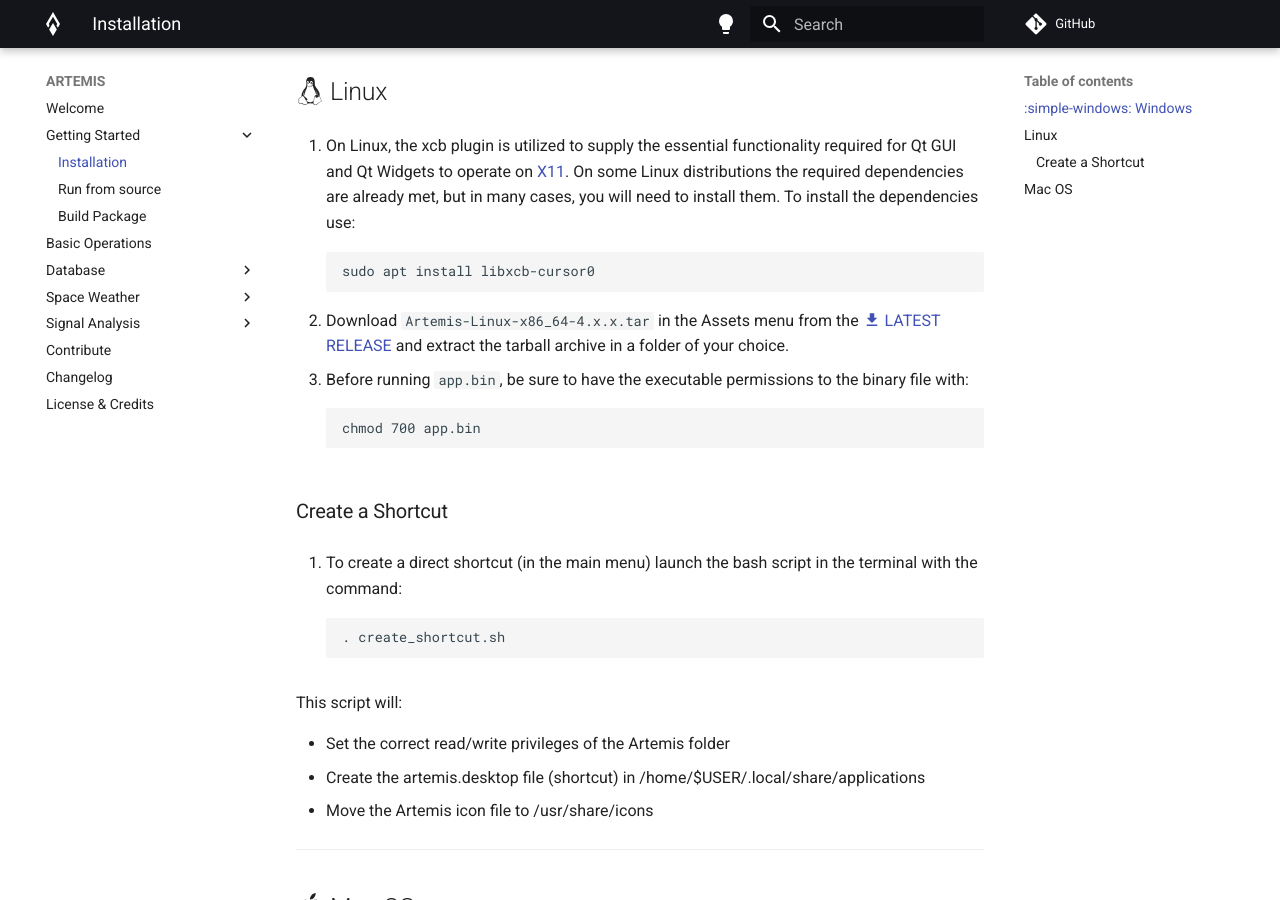
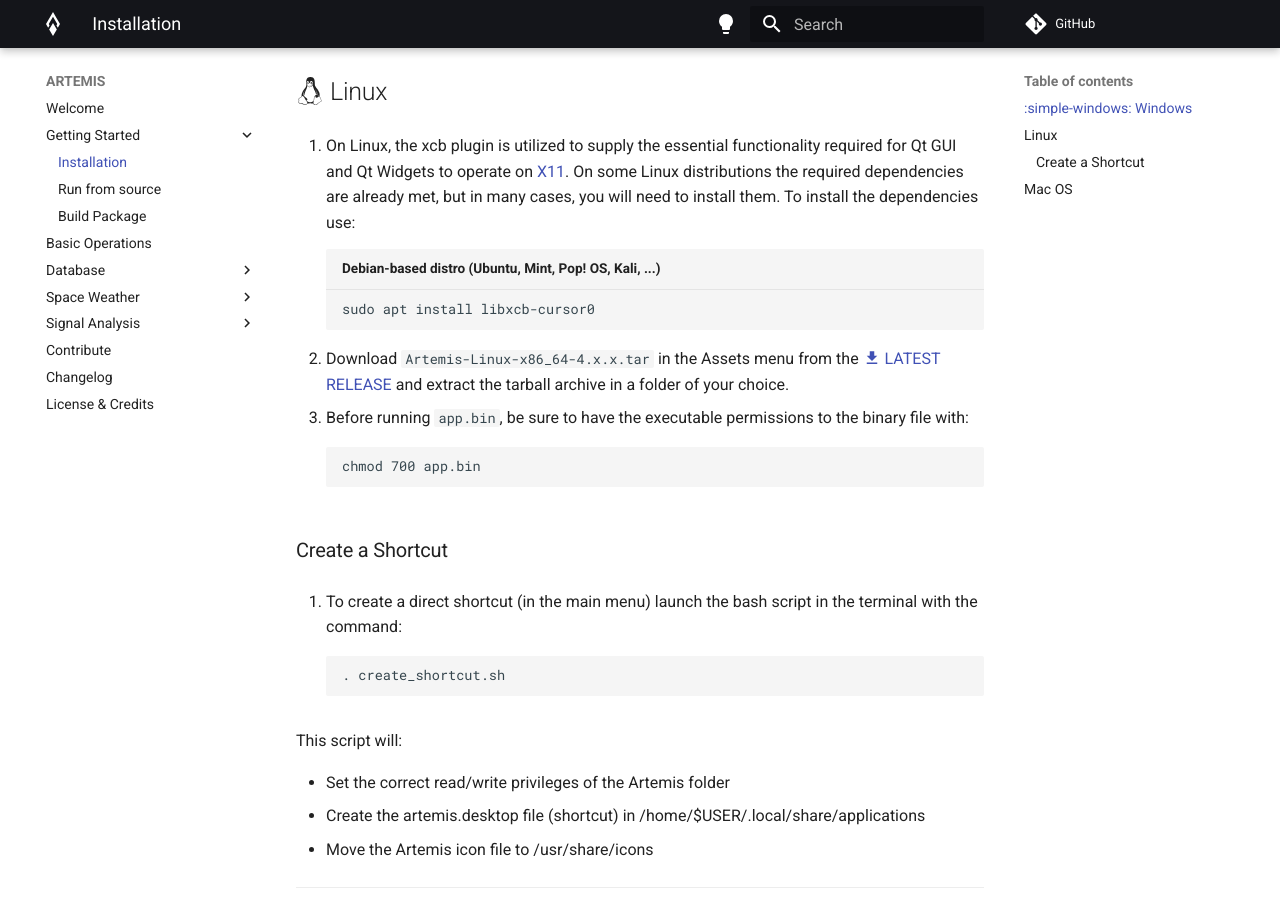
Before and after one commit to AresValley/Artemis, an MkDocs documentation site: the page built from docs/installation.md, in a window 1280 px wide and 900 px high, scrolled down 448 px. Built offline with MkDocs 1.6.1 and Material for MkDocs 9.7.7, drawn with Linux system fonts in a browser that asks for light colours; comment, search, counter and statistics services are not loaded.

Commit message:
Docs update 2

````diff
--- a/docs/installation.md
+++ b/docs/installation.md
@@ -14,7 +14,7 @@
 ## :simple-linux: Linux
 1. On Linux, the xcb plugin is utilized to supply the essential functionality required for Qt GUI and Qt Widgets to operate on [X11](https://doc.qt.io/qt-6/linux-requirements.html). On some Linux distributions the required dependencies are already met, but in many cases, you will need to install them. To install the dependencies use:
 
-    ```
+    ``` bash title="Debian-based distro (Ubuntu, Mint, Pop! OS, Kali, ...)"
     sudo apt install libxcb-cursor0
     ```
 
````
